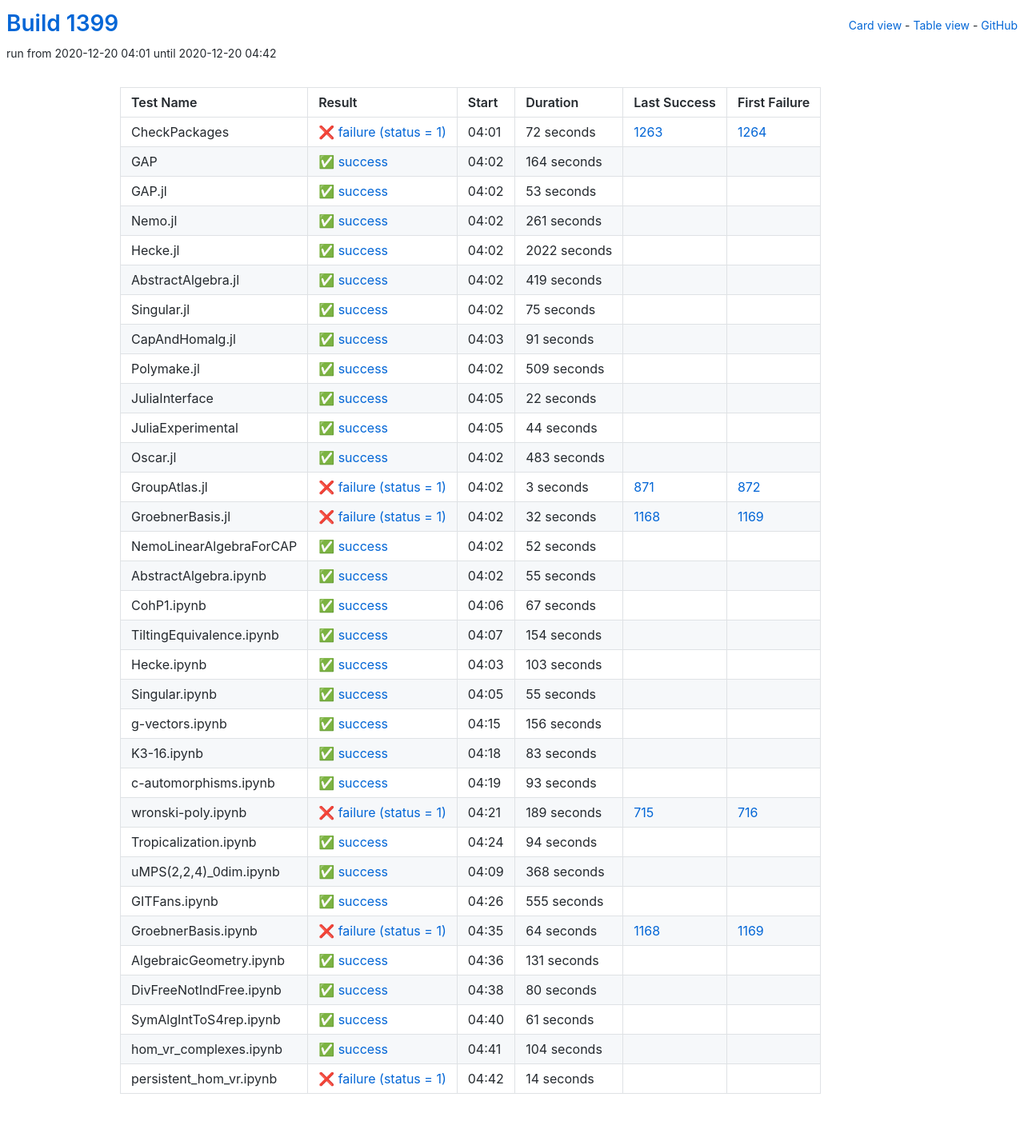
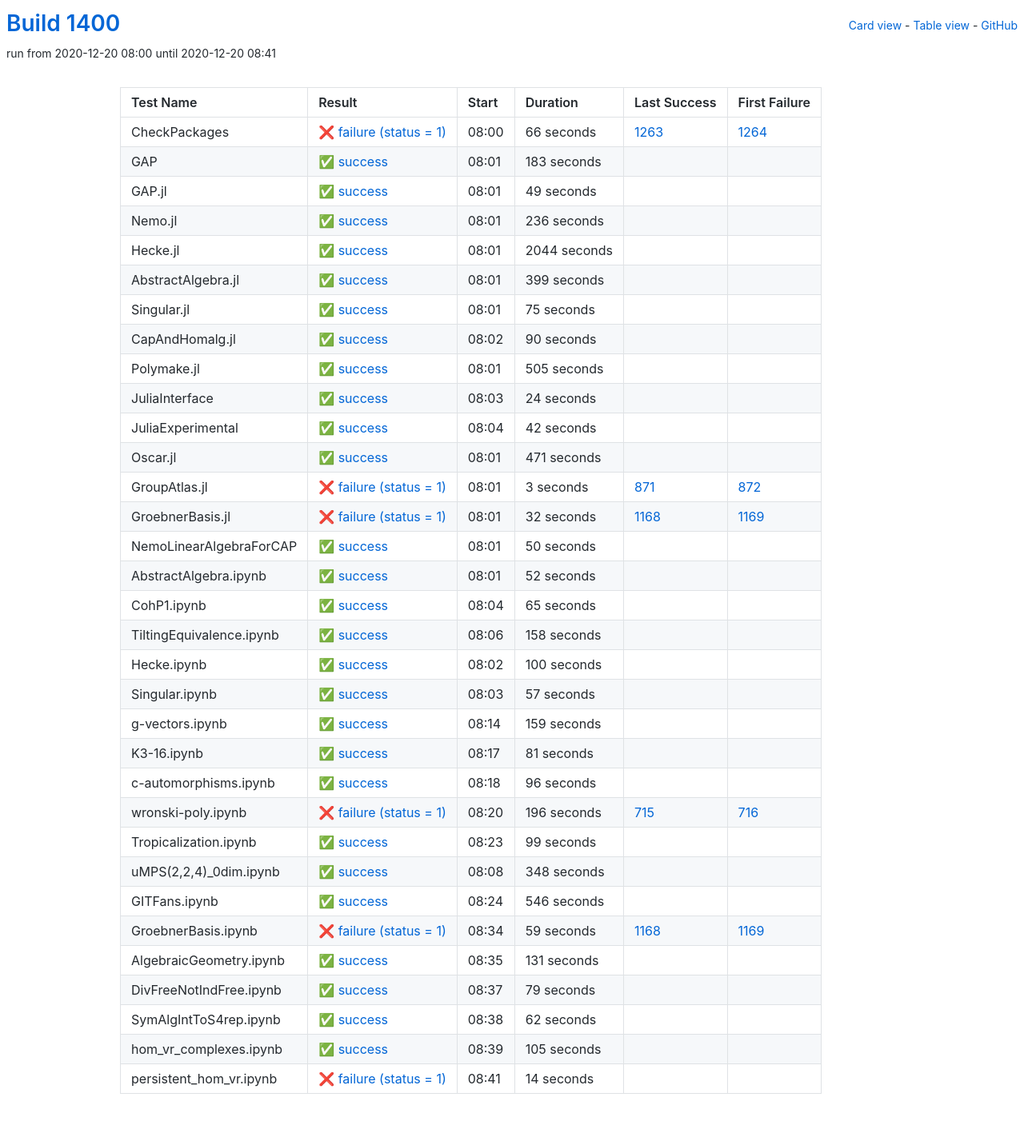
Before and after one commit to oscar-system/oscar-ci-status-stable, a Jekyll site: the page built from table.html, in a window 1280 px wide. Shown: the whole page at 80% size. Built offline with Jekyll 4.4.1, drawn with Linux system fonts in a browser that asks for light colours.

Commit message:
Build #1400

```diff
--- a/_data/ci.yml
+++ b/_data/ci.yml
@@ -1,6 +1,6 @@
 ---
-build: 1399
-build_url: https://oscarci.mathematik.uni-kl.de/job/oscar-stable/1399/
+build: 1400
+build_url: https://oscarci.mathematik.uni-kl.de/job/oscar-stable/1400/
 job: oscar-stable
 organization: oscar-system
 repo: oscar-ci-status-stable
@@ -8,80 +8,80 @@ repourl: https://github.com/oscar-system/oscar-ci-status-stable
 tests:
 - name: CheckPackages
   id: checkpackages
-  log: https://oscarci.mathematik.uni-kl.de/job/oscar-stable/1399/artifact/logs/build-1399/CheckPackages.log
-  start: 2020-12-20 04:01
+  log: https://oscarci.mathematik.uni-kl.de/job/oscar-stable/1400/artifact/logs/build-1400/CheckPackages.log
+  start: 2020-12-20 08:00
   success: false
   exitcode: 1
   status: failure
-  duration: 72
+  duration: 66
   last_success: 1263
   last_success_url: https://oscarci.mathematik.uni-kl.de/job/oscar-stable/1263/
   first_failure: 1264
   first_failure_url: https://oscarci.mathematik.uni-kl.de/job/oscar-stable/1264/
 - name: GAP
   id: gap
-  log: https://oscarci.mathematik.uni-kl.de/job/oscar-stable/1399/artifact/logs/build-1399/GAP.log
-  start: 2020-12-20 04:02
+  log: https://oscarci.mathematik.uni-kl.de/job/oscar-stable/1400/artifact/logs/build-1400/GAP.log
+  start: 2020-12-20 08:01
   success: true
   exitcode: 0
   status: success
-  duration: 164
+  duration: 183
   last_success: false
   last_success_url:
   first_failure: false
   first_failure_url:
 - name: GAP.jl
   id: gap-jl
-  log: https://oscarci.mathematik.uni-kl.de/job/oscar-stable/1399/artifact/logs/build-1399/GAP.jl.log
-  start: 2020-12-20 04:02
+  log: https://oscarci.mathematik.uni-kl.de/job/oscar-stable/1400/artifact/logs/build-1400/GAP.jl.log
+  start: 2020-12-20 08:01
   success: true
   exitcode: 0
   status: success
-  duration: 53
+  duration: 49
   last_success: false
   last_success_url:
   first_failure: false
   first_failure_url:
 - name: Nemo.jl
   id: nemo-jl
-  log: https://oscarci.mathematik.uni-kl.de/job/oscar-stable/1399/artifact/logs/build-1399/Nemo.jl.log
-  start: 2020-12-20 04:02
+  log: https://oscarci.mathematik.uni-kl.de/job/oscar-stable/1400/artifact/logs/build-1400/Nemo.jl.log
+  start: 2020-12-20 08:01
   success: true
   exitcode: 0
   status: success
-  duration: 261
+  duration: 236
   last_success: false
   last_success_url:
   first_failure: false
   first_failure_url:
 - name: Hecke.jl
   id: hecke-jl
-  log: https://oscarci.mathematik.uni-kl.de/job/oscar-stable/1399/artifact/logs/build-1399/Hecke.jl.log
-  start: 2020-12-20 04:02
+  log: https://oscarci.mathematik.uni-kl.de/job/oscar-stable/1400/artifact/logs/build-1400/Hecke.jl.log
+  start: 2020-12-20 08:01
   success: true
   exitcode: 0
   status: success
-  duration: 2022
+  duration: 2044
   last_success: false
   last_success_url:
   first_failure: false
   first_failure_url:
 - name: AbstractAlgebra.jl
   id: abstractalgebra-jl
-  log: https://oscarci.mathematik.uni-kl.de/job/oscar-stable/1399/artifact/logs/build-1399/AbstractAlgebra.jl.log
-  start: 2020-12-20 04:02
+  log: https://oscarci.mathematik.uni-kl.de/job/oscar-stable/1400/artifact/logs/build-1400/AbstractAlgebra.jl.log
+  start: 2020-12-20 08:01
   success: true
   exitcode: 0
   status: success
-  duration: 419
+  duration: 399
   last_success: false
   last_success_url:
   first_failure: false
   first_failure_url:
 - name: Singular.jl
   id: singular-jl
-  log: https://oscarci.mathematik.uni-kl.de/job/oscar-stable/1399/artifact/logs/build-1399/Singular.jl.log
-  start: 2020-12-20 04:02
+  log: https://oscarci.mathematik.uni-kl.de/job/oscar-stable/1400/artifact/logs/build-1400/Singular.jl.log
+  start: 2020-12-20 08:01
   success: true
   exitcode: 0
   status: success
@@ -92,68 +92,68 @@ tests:
   first_failure_url:
 - name: CapAndHomalg.jl
   id: capandhomalg-jl
-  log: https://oscarci.mathematik.uni-kl.de/job/oscar-stable/1399/artifact/logs/build-1399/CapAndHomalg.jl.log
-  start: 2020-12-20 04:03
+  log: https://oscarci.mathematik.uni-kl.de/job/oscar-stable/1400/artifact/logs/build-1400/CapAndHomalg.jl.log
+  start: 2020-12-20 08:02
   success: true
   exitcode: 0
   status: success
-  duration: 91
+  duration: 90
   last_success: false
   last_success_url:
   first_failure: false
   first_failure_url:
 - name: Polymake.jl
   id: polymake-jl
-  log: https://oscarci.mathematik.uni-kl.de/job/oscar-stable/1399/artifact/logs/build-1399/Polymake.jl.log
-  start: 2020-12-20 04:02
+  log: https://oscarci.mathematik.uni-kl.de/job/oscar-stable/1400/artifact/logs/build-1400/Polymake.jl.log
+  start: 2020-12-20 08:01
   success: true
   exitcode: 0
   status: success
-  duration: 509
+  duration: 505
   last_success: false
   last_success_url:
   first_failure: false
   first_failure_url:
 - name: JuliaInterface
   id: juliainterface
-  log: https://oscarci.mathematik.uni-kl.de/job/oscar-stable/1399/artifact/logs/build-1399/JuliaInterface.log
-  start: 2020-12-20 04:05
+  log: https://oscarci.mathematik.uni-kl.de/job/oscar-stable/1400/artifact/logs/build-1400/JuliaInterface.log
+  start: 2020-12-20 08:03
   success: true
   exitcode: 0
   status: success
-  duration: 22
+  duration: 24
   last_success: false
   last_success_url:
   first_failure: false
   first_failure_url:
 - name: JuliaExperimental
   id: juliaexperimental
-  log: https://oscarci.mathematik.uni-kl.de/job/oscar-stable/1399/artifact/logs/build-1399/JuliaExperimental.log
-  start: 2020-12-20 04:05
+  log: https://oscarci.mathematik.uni-kl.de/job/oscar-stable/1400/artifact/logs/build-1400/JuliaExperimental.log
+  start: 2020-12-20 08:04
   success: true
   exitcode: 0
   status: success
-  duration: 44
+  duration: 42
   last_success: false
   last_success_url:
   first_failure: false
   first_failure_url:
 - name: Oscar.jl
   id: oscar-jl
-  log: https://oscarci.mathematik.uni-kl.de/job/oscar-stable/1399/artifact/logs/build-1399/Oscar.jl.log
-  start: 2020-12-20 04:02
+  log: https://oscarci.mathematik.uni-kl.de/job/oscar-stable/1400/artifact/logs/build-1400/Oscar.jl.log
+  start: 2020-12-20 08:01
   success: true
   exitcode: 0
   status: success
-  duration: 483
+  duration: 471
   last_success: false
   last_success_url:
   first_failure: false
   first_failure_url:
 - name: GroupAtlas.jl
   id: groupatlas-jl
-  log: https://oscarci.mathematik.uni-kl.de/job/oscar-stable/1399/artifact/logs/build-1399/GroupAtlas.jl.log
-  start: 2020-12-20 04:02
+  log: https://oscarci.mathematik.uni-kl.de/job/oscar-stable/1400/artifact/logs/build-1400/GroupAtlas.jl.log
+  start: 2020-12-20 08:01
   success: false
   exitcode: 1
   status: failure
@@ -164,8 +164,8 @@ tests:
   first_failure_url: https://oscarci.mathematik.uni-kl.de/job/oscar-stable/872/
 - name: GroebnerBasis.jl
   id: groebnerbasis-jl
-  log: https://oscarci.mathematik.uni-kl.de/job/oscar-stable/1399/artifact/logs/build-1399/GroebnerBasis.jl.log
-  start: 2020-12-20 04:02
+  log: https://oscarci.mathematik.uni-kl.de/job/oscar-stable/1400/artifact/logs/build-1400/GroebnerBasis.jl.log
+  start: 2020-12-20 08:01
   success: false
   exitcode: 1
   status: failure
@@ -176,8 +176,20 @@ tests:
   first_failure_url: https://oscarci.mathematik.uni-kl.de/job/oscar-stable/1169/
 - name: NemoLinearAlgebraForCAP
   id: nemolinearalgebraforcap
-  log: https://oscarci.mathematik.uni-kl.de/job/oscar-stable/1399/artifact/logs/build-1399/NemoLinearAlgebraForCAP.log
-  start: 2020-12-20 04:02
+  log: https://oscarci.mathematik.uni-kl.de/job/oscar-stable/1400/artifact/logs/build-1400/NemoLinearAlgebraForCAP.log
+  start: 2020-12-20 08:01
+  success: true
+  exitcode: 0
+  status: success
+  duration: 50
+  last_success: false
+  last_success_url:
+  first_failure: false
+  first_failure_url:
+- name: AbstractAlgebra.ipynb
+  id: abstractalgebra-ipynb
+  log: https://oscarci.mathematik.uni-kl.de/job/oscar-stable/1400/artifact/logs/build-1400/AbstractAlgebra.ipynb.log
+  start: 2020-12-20 08:01
   success: true
   exitcode: 0
   status: success
@@ -186,166 +198,154 @@ tests:
   last_success_url:
   first_failure: false
   first_failure_url:
-- name: AbstractAlgebra.ipynb
-  id: abstractalgebra-ipynb
-  log: https://oscarci.mathematik.uni-kl.de/job/oscar-stable/1399/artifact/logs/build-1399/AbstractAlgebra.ipynb.log
-  start: 2020-12-20 04:02
+- name: CohP1.ipynb
+  id: cohp1-ipynb
+  log: https://oscarci.mathematik.uni-kl.de/job/oscar-stable/1400/artifact/logs/build-1400/CohP1.ipynb.log
+  start: 2020-12-20 08:04
   success: true
   exitcode: 0
   status: success
-  duration: 55
-  last_success: false
-  last_success_url:
-  first_failure: false
-  first_failure_url:
-- name: CohP1.ipynb
-  id: cohp1-ipynb
-  log: https://oscarci.mathematik.uni-kl.de/job/oscar-stable/1399/artifact/logs/build-1399/CohP1.ipynb.log
-  start: 2020-12-20 04:06
-  success: true
-  exitcode: 0
-  status: success
-  duration: 67
+  duration: 65
   last_success: false
   last_success_url:
   first_failure: false
   first_failure_url:
 - name: TiltingEquivalence.ipynb
   id: tiltingequivalence-ipynb
-  log: https://oscarci.mathematik.uni-kl.de/job/oscar-stable/1399/artifact/logs/build-1399/TiltingEquivalence.ipynb.log
-  start: 2020-12-20 04:07
+  log: https://oscarci.mathematik.uni-kl.de/job/oscar-stable/1400/artifact/logs/build-1400/TiltingEquivalence.ipynb.log
+  start: 2020-12-20 08:06
   success: true
   exitcode: 0
   status: success
-  duration: 154
+  duration: 158
   last_success: false
   last_success_url:
   first_failure: false
   first_failure_url:
 - name: Hecke.ipynb
   id: hecke-ipynb
-  log: https://oscarci.mathematik.uni-kl.de/job/oscar-stable/1399/artifact/logs/build-1399/Hecke.ipynb.log
-  start: 2020-12-20 04:03
+  log: https://oscarci.mathematik.uni-kl.de/job/oscar-stable/1400/artifact/logs/build-1400/Hecke.ipynb.log
+  start: 2020-12-20 08:02
   success: true
   exitcode: 0
   status: success
-  duration: 103
+  duration: 100
   last_success: false
   last_success_url:
   first_failure: false
   first_failure_url:
 - name: Singular.ipynb
   id: singular-ipynb
-  log: https://oscarci.mathematik.uni-kl.de/job/oscar-stable/1399/artifact/logs/build-1399/Singular.ipynb.log
-  start: 2020-12-20 04:05
+  log: https://oscarci.mathematik.uni-kl.de/job/oscar-stable/1400/artifact/logs/build-1400/Singular.ipynb.log
+  start: 2020-12-20 08:03
   success: true
   exitcode: 0
   status: success
-  duration: 55
+  duration: 57
   last_success: false
   last_success_url:
   first_failure: false
   first_failure_url:
 - name: g-vectors.ipynb
   id: g-vectors-ipynb
-  log: https://oscarci.mathematik.uni-kl.de/job/oscar-stable/1399/artifact/logs/build-1399/g-vectors.ipynb.log
-  start: 2020-12-20 04:15
+  log: https://oscarci.mathematik.uni-kl.de/job/oscar-stable/1400/artifact/logs/build-1400/g-vectors.ipynb.log
+  start: 2020-12-20 08:14
   success: true
   exitcode: 0
   status: success
-  duration: 156
+  duration: 159
   last_success: false
   last_success_url:
   first_failure: false
   first_failure_url:
 - name: K3-16.ipynb
   id: k3-16-ipynb
-  log: https://oscarci.mathematik.uni-kl.de/job/oscar-stable/1399/artifact/logs/build-1399/K3-16.ipynb.log
-  start: 2020-12-20 04:18
+  log: https://oscarci.mathematik.uni-kl.de/job/oscar-stable/1400/artifact/logs/build-1400/K3-16.ipynb.log
+  start: 2020-12-20 08:17
   success: true
   exitcode: 0
   status: success
-  duration: 83
+  duration: 81
   last_success: false
   last_success_url:
   first_failure: false
   first_failure_url:
 - name: c-automorphisms.ipynb
   id: c-automorphisms-ipynb
-  log: https://oscarci.mathematik.uni-kl.de/job/oscar-stable/1399/artifact/logs/build-1399/c-automorphisms.ipynb.log
-  start: 2020-12-20 04:19
+  log: https://oscarci.mathematik.uni-kl.de/job/oscar-stable/1400/artifact/logs/build-1400/c-automorphisms.ipynb.log
+  start: 2020-12-20 08:18
   success: true
   exitcode: 0
   status: success
-  duration: 93
+  duration: 96
   last_success: false
   last_success_url:
   first_failure: false
   first_failure_url:
 - name: wronski-poly.ipynb
   id: wronski-poly-ipynb
-  log: https://oscarci.mathematik.uni-kl.de/job/oscar-stable/1399/artifact/logs/build-1399/wronski-poly.ipynb.log
-  start: 2020-12-20 04:21
+  log: https://oscarci.mathematik.uni-kl.de/job/oscar-stable/1400/artifact/logs/build-1400/wronski-poly.ipynb.log
+  start: 2020-12-20 08:20
   success: false
   exitcode: 1
   status: failure
-  duration: 189
+  duration: 196
   last_success: 715
   last_success_url: https://oscarci.mathematik.uni-kl.de/job/oscar-stable/715/
   first_failure: 716
   first_failure_url: https://oscarci.mathematik.uni-kl.de/job/oscar-stable/716/
 - name: Tropicalization.ipynb
   id: tropicalization-ipynb
-  log: https://oscarci.mathematik.uni-kl.de/job/oscar-stable/1399/artifact/logs/build-1399/Tropicalization.ipynb.log
-  start: 2020-12-20 04:24
+  log: https://oscarci.mathematik.uni-kl.de/job/oscar-stable/1400/artifact/logs/build-1400/Tropicalization.ipynb.log
+  start: 2020-12-20 08:23
   success: true
   exitcode: 0
   status: success
-  duration: 94
+  duration: 99
   last_success: false
   last_success_url:
   first_failure: false
   first_failure_url:
 - name: uMPS(2,2,4)_0dim.ipynb
   id: umps-2-2-4-0dim-ipynb
-  log: https://oscarci.mathematik.uni-kl.de/job/oscar-stable/1399/artifact/logs/build-1399/uMPS-2-2-4-_0dim.ipynb.log
-  start: 2020-12-20 04:09
+  log: https://oscarci.mathematik.uni-kl.de/job/oscar-stable/1400/artifact/logs/build-1400/uMPS-2-2-4-_0dim.ipynb.log
+  start: 2020-12-20 08:08
   success: true
   exitcode: 0
   status: success
-  duration: 368
+  duration: 348
   last_success: false
   last_success_url:
   first_failure: false
   first_failure_url:
 - name: GITFans.ipynb
   id: gitfans-ipynb
-  log: https://oscarci.mathematik.uni-kl.de/job/oscar-stable/1399/artifact/logs/build-1399/GITFans.ipynb.log
-  start: 2020-12-20 04:26
+  log: https://oscarci.mathematik.uni-kl.de/job/oscar-stable/1400/artifact/logs/build-1400/GITFans.ipynb.log
+  start: 2020-12-20 08:24
   success: true
   exitcode: 0
   status: success
-  duration: 555
+  duration: 546
   last_success: false
   last_success_url:
   first_failure: false
   first_failure_url:
 - name: GroebnerBasis.ipynb
   id: groebnerbasis-ipynb
-  log: https://oscarci.mathematik.uni-kl.de/job/oscar-stable/1399/artifact/logs/build-1399/GroebnerBasis.ipynb.log
-  start: 2020-12-20 04:35
+  log: https://oscarci.mathematik.uni-kl.de/job/oscar-stable/1400/artifact/logs/build-1400/GroebnerBasis.ipynb.log
+  start: 2020-12-20 08:34
   success: false
   exitcode: 1
   status: failure
-  duration: 64
+  duration: 59
   last_success: 1168
   last_success_url: https://oscarci.mathematik.uni-kl.de/job/oscar-stable/1168/
   first_failure: 1169
   first_failure_url: https://oscarci.mathematik.uni-kl.de/job/oscar-stable/1169/
 - name: AlgebraicGeometry.ipynb
   id: algebraicgeometry-ipynb
-  log: https://oscarci.mathematik.uni-kl.de/job/oscar-stable/1399/artifact/logs/build-1399/AlgebraicGeometry.ipynb.log
-  start: 2020-12-20 04:36
+  log: https://oscarci.mathematik.uni-kl.de/job/oscar-stable/1400/artifact/logs/build-1400/AlgebraicGeometry.ipynb.log
+  start: 2020-12-20 08:35
   success: true
   exitcode: 0
   status: success
@@ -356,44 +356,44 @@ tests:
   first_failure_url:
 - name: DivFreeNotIndFree.ipynb
   id: divfreenotindfree-ipynb
-  log: https://oscarci.mathematik.uni-kl.de/job/oscar-stable/1399/artifact/logs/build-1399/DivFreeNotIndFree.ipynb.log
-  start: 2020-12-20 04:38
+  log: https://oscarci.mathematik.uni-kl.de/job/oscar-stable/1400/artifact/logs/build-1400/DivFreeNotIndFree.ipynb.log
+  start: 2020-12-20 08:37
   success: true
   exitcode: 0
   status: success
-  duration: 80
+  duration: 79
   last_success: false
   last_success_url:
   first_failure: false
   first_failure_url:
 - name: SymAlgIntToS4rep.ipynb
   id: symalginttos4rep-ipynb
-  log: https://oscarci.mathematik.uni-kl.de/job/oscar-stable/1399/artifact/logs/build-1399/SymAlgIntToS4rep.ipynb.log
-  start: 2020-12-20 04:40
+  log: https://oscarci.mathematik.uni-kl.de/job/oscar-stable/1400/artifact/logs/build-1400/SymAlgIntToS4rep.ipynb.log
+  start: 2020-12-20 08:38
   success: true
   exitcode: 0
   status: success
-  duration: 61
+  duration: 62
   last_success: false
   last_success_url:
   first_failure: false
   first_failure_url:
 - name: hom_vr_complexes.ipynb
   id: hom-vr-complexes-ipynb
-  log: https://oscarci.mathematik.uni-kl.de/job/oscar-stable/1399/artifact/logs/build-1399/hom_vr_complexes.ipynb.log
-  start: 2020-12-20 04:41
+  log: https://oscarci.mathematik.uni-kl.de/job/oscar-stable/1400/artifact/logs/build-1400/hom_vr_complexes.ipynb.log
+  start: 2020-12-20 08:39
   success: true
   exitcode: 0
   status: success
-  duration: 104
+  duration: 105
   last_success: false
   last_success_url:
   first_failure: false
   first_failure_url:
 - name: persistent_hom_vr.ipynb
   id: persistent-hom-vr-ipynb
-  log: https://oscarci.mathematik.uni-kl.de/job/oscar-stable/1399/artifact/logs/build-1399/persistent_hom_vr.ipynb.log
-  start: 2020-12-20 04:42
+  log: https://oscarci.mathematik.uni-kl.de/job/oscar-stable/1400/artifact/logs/build-1400/persistent_hom_vr.ipynb.log
+  start: 2020-12-20 08:41
   success: false
   exitcode: 1
   status: failure
```
Also changed, not shown: README.md.
